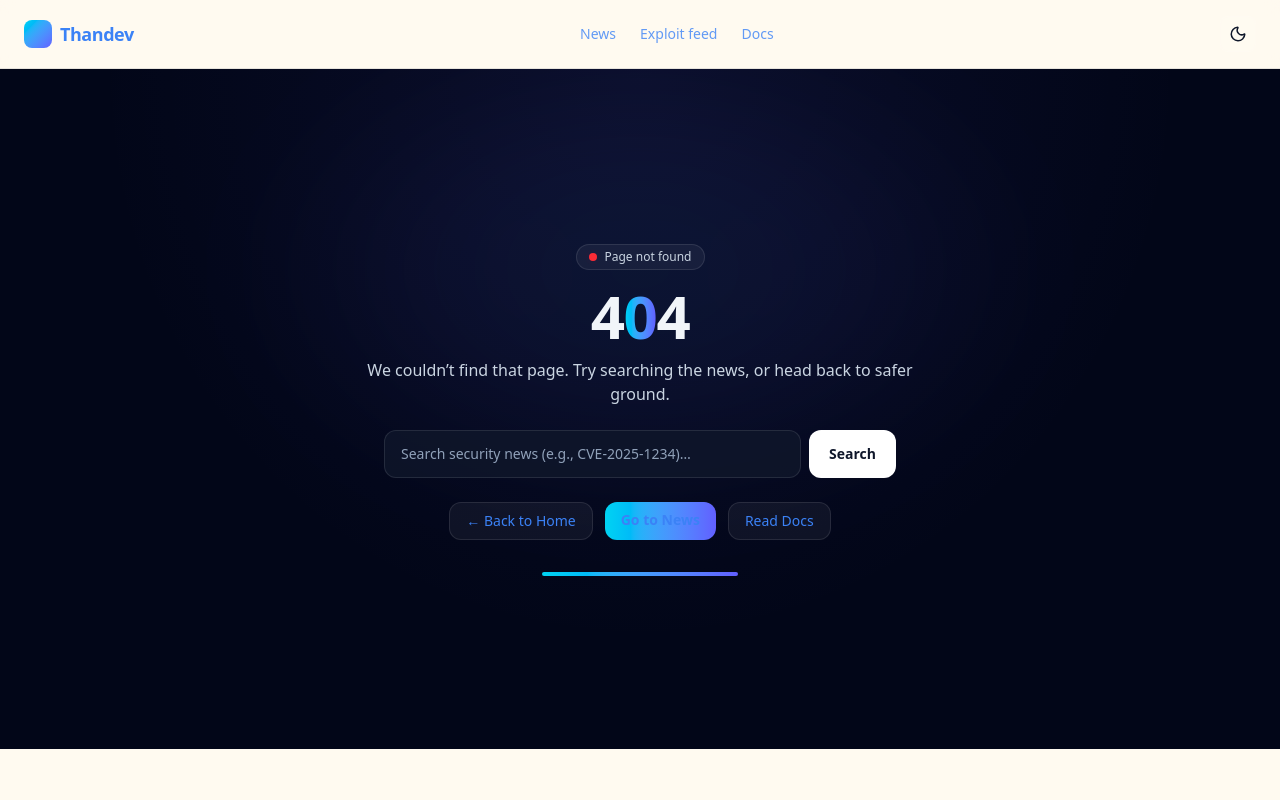
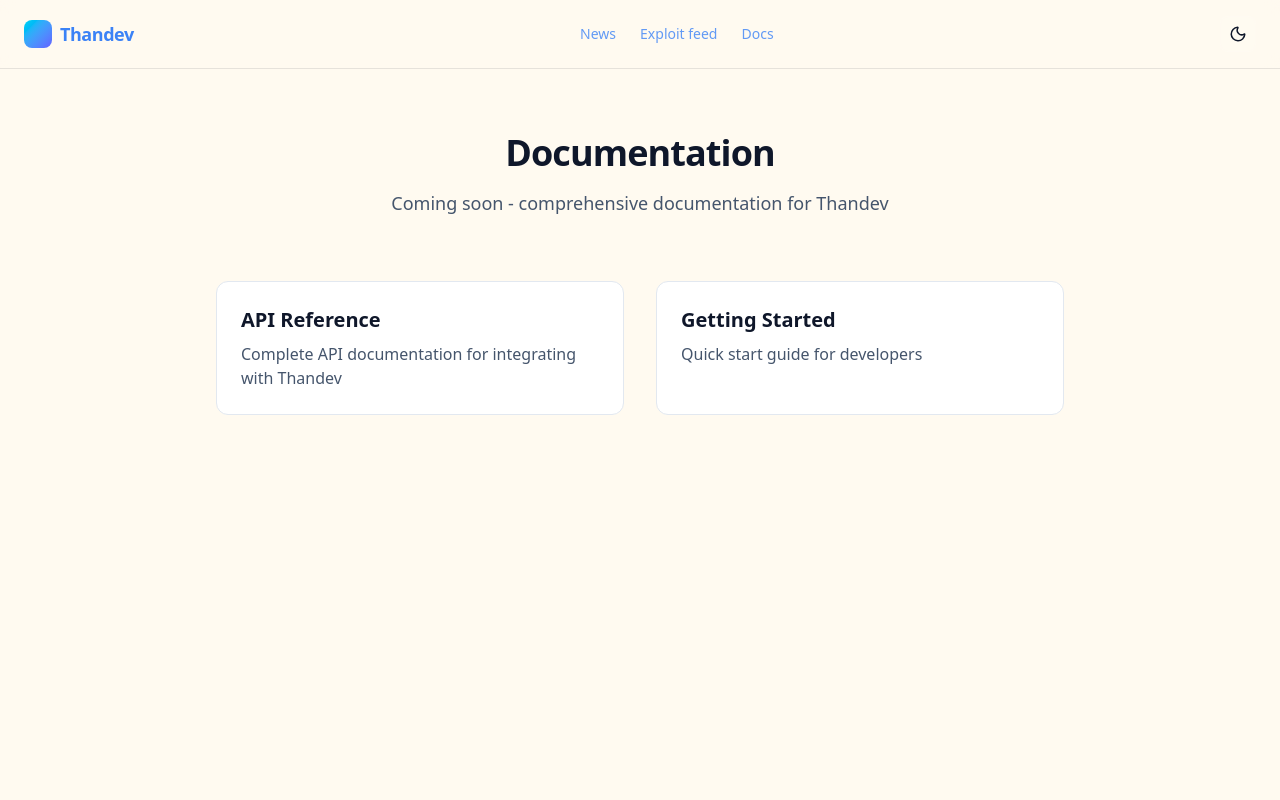
Before and after one commit to Ashwaaahere/thandev, a Next.js app in the folder frontend/: page /docs in a window 1280 px wide. Before the commit this address had no page. Shown: the top 800 px of the page. Built offline with nearby package versions, Linux system fonts and the light colour scheme.

Commit message:
Add docs page to fix navbar link

```diff
--- /dev/null
+++ b/frontend/app/docs/page.tsx
@@ -0,0 +1,28 @@
+export default function DocsPage() {
+  return (
+    <main className="mx-auto max-w-4xl px-6 py-16">
+      <div className="text-center">
+        <h1 className="text-4xl font-bold tracking-tight">Documentation</h1>
+        <p className="mt-4 text-lg text-slate-600 dark:text-slate-400">
+          Coming soon - comprehensive documentation for Thandev
+        </p>
+      </div>
+
+      <div className="mt-16 grid gap-8 md:grid-cols-2">
+        <div className="rounded-xl border border-slate-200 bg-white p-6 dark:border-slate-800 dark:bg-slate-900">
+          <h2 className="text-xl font-semibold">API Reference</h2>
+          <p className="mt-2 text-slate-600 dark:text-slate-400">
+            Complete API documentation for integrating with Thandev
+          </p>
+        </div>
+
+        <div className="rounded-xl border border-slate-200 bg-white p-6 dark:border-slate-800 dark:bg-slate-900">
+          <h2 className="text-xl font-semibold">Getting Started</h2>
+          <p className="mt-2 text-slate-600 dark:text-slate-400">
+            Quick start guide for developers
+          </p>
+        </div>
+      </div>
+    </main>
+  );
+}
```
